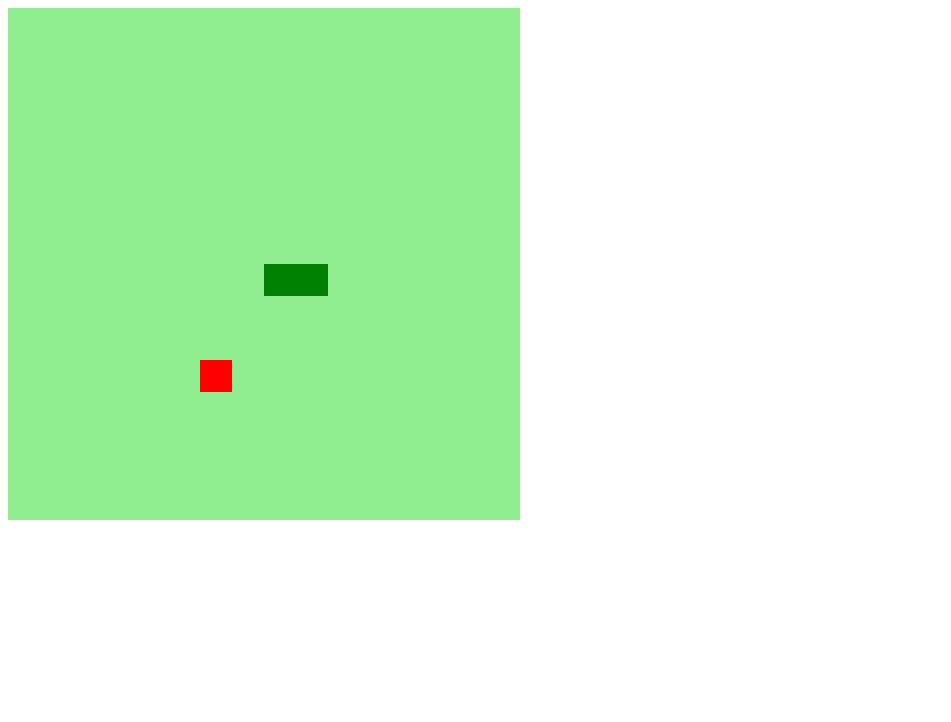
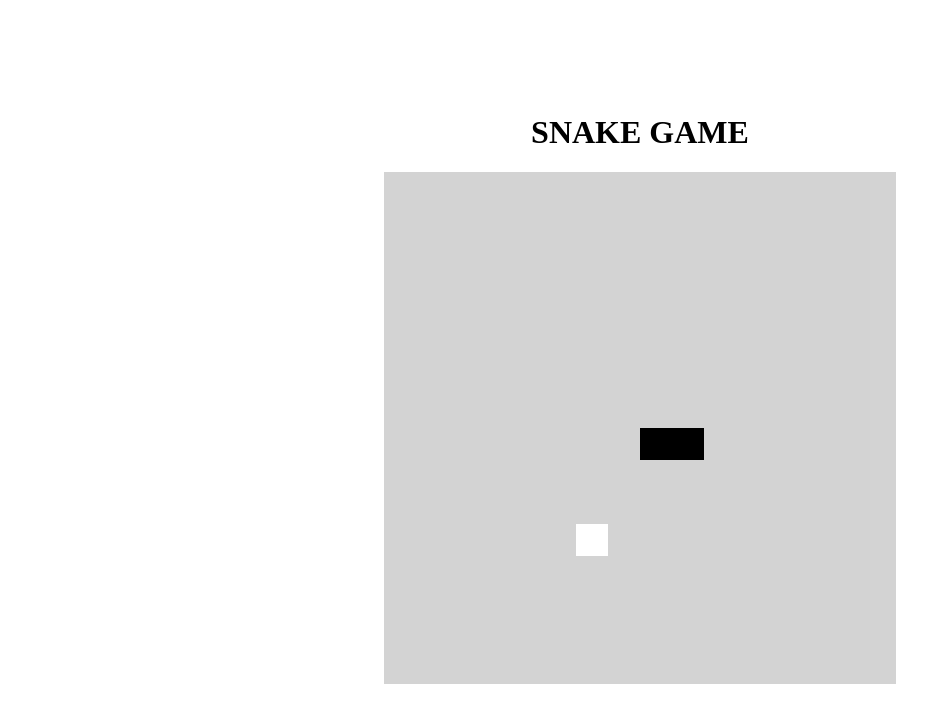
Before and after one commit to enovaisilva/recriando-o-jogo-da-cobrinha-com-javascript, a plain HTML site: page index.html in a window 1280 px wide. Shown: the whole page, without its empty margins (0-951 px from the left). Drawn offline with Linux system fonts and the light colour scheme.

Commit message:
fim do jogo e adicionar estilização do body

```diff
--- a/index.html
+++ b/index.html
@@ -10,6 +10,7 @@
         <title>Snake Game</title>
     </head>
     <body>
+        <h1>SNAKE GAME</h1>
         <canvas id="snake" width="512" height="512"></canvas>
     </body>
 
--- a/script.js
+++ b/script.js
@@ -4,7 +4,7 @@ let box = 32;
 let snake = [];
 snake[0] = {
     x: 8 * box,
-    y: 8 * box
+    y: 8 * box,
 }
 let direction = "right";
 let food = {
@@ -13,36 +13,45 @@ let food = {
 }
 
 function criarBG(){
-    context.fillStyle = "Lightgreen";
+    context.fillStyle = "Lightgray";
     context.fillRect(0, 0, 16 * box, 16 * box);
 }
 
 function criarCobrinha(){
-    for(i=0; i < snake.length; i++){
-        context.fillStyle = "green";
+    for(i = 0; i < snake.length; i++){
+        context.fillStyle = "black";
         context.fillRect(snake[i].x, snake[i].y, box, box);
     }
 }
 
 function drawFood(){
-    context.fillStyle = "red";
+    context.fillStyle = "white";
     context.fillRect(food.x, food.y, box, box);
 }
 
 document.addEventListener('keydown', update);
 
-function update(event){
-    if(event.keycode == 37 && direction != "right") direction = "left";
-    if(event.keycode == 38 && direction != "down") direcrion = "up";
-    if(event.keycode == 39 && direction != "left") direction = "right";
-    if(event.keycode == 40 && direction != "up") direction = "down";
+function update(event) {
+    if(event.keyCode == 37 && direction != "right") direction = "left";
+    if(event.keyCode == 38 && direction != "down") direction = "up";
+    if(event.keyCode == 39 && direction != "left") direction = "right";
+    if(event.keyCode == 40 && direction != "up") direction = "down";
 }
 
 function iniciarJogo(){
+
     if(snake[0].x > 15 * box && direction == "right") snake[0].x = 0;
     if(snake[0].x < 0 && direction == "left") snake[0].x = 16 * box;
-    if(snake[0].y > 15 * box && direction == "down") snake[0].y =0;
+    if(snake[0].y > 15 * box && direction == "down") snake[0].y = 0;
     if(snake[0].y < 0 && direction == "up") snake[0].y = 16 * box;
+
+
+    for(i = 1; i < snake.length; i++){
+        if(snake[0].x == snake[i].x && snake[0].y == snake[i].y){
+            clearInterval(jogo);
+            alert('Game Over :(');
+        }
+    }
 
     criarBG();
     criarCobrinha();
@@ -60,7 +69,8 @@ function iniciarJogo(){
         snake.pop();
     }
 
-    else{food.x = Math.floor(Math.random() * 15 + 1) * box;
+    else{
+        food.x = Math.floor(Math.random() * 15 + 1) * box;
         food.y = Math.floor(Math.random() * 15 + 1) * box;
     }
 
@@ -72,5 +82,4 @@ function iniciarJogo(){
     snake.unshift(newHead);
 
 }
-
 let jogo = setInterval(iniciarJogo, 100);
--- a/style.css
+++ b/style.css
@@ -0,0 +1,8 @@
+body{
+    height: 95vh;
+    width: 95;
+    display: flex;
+    justify-content: center;
+    align-items: center;
+    flex-direction: column;
+}
```
